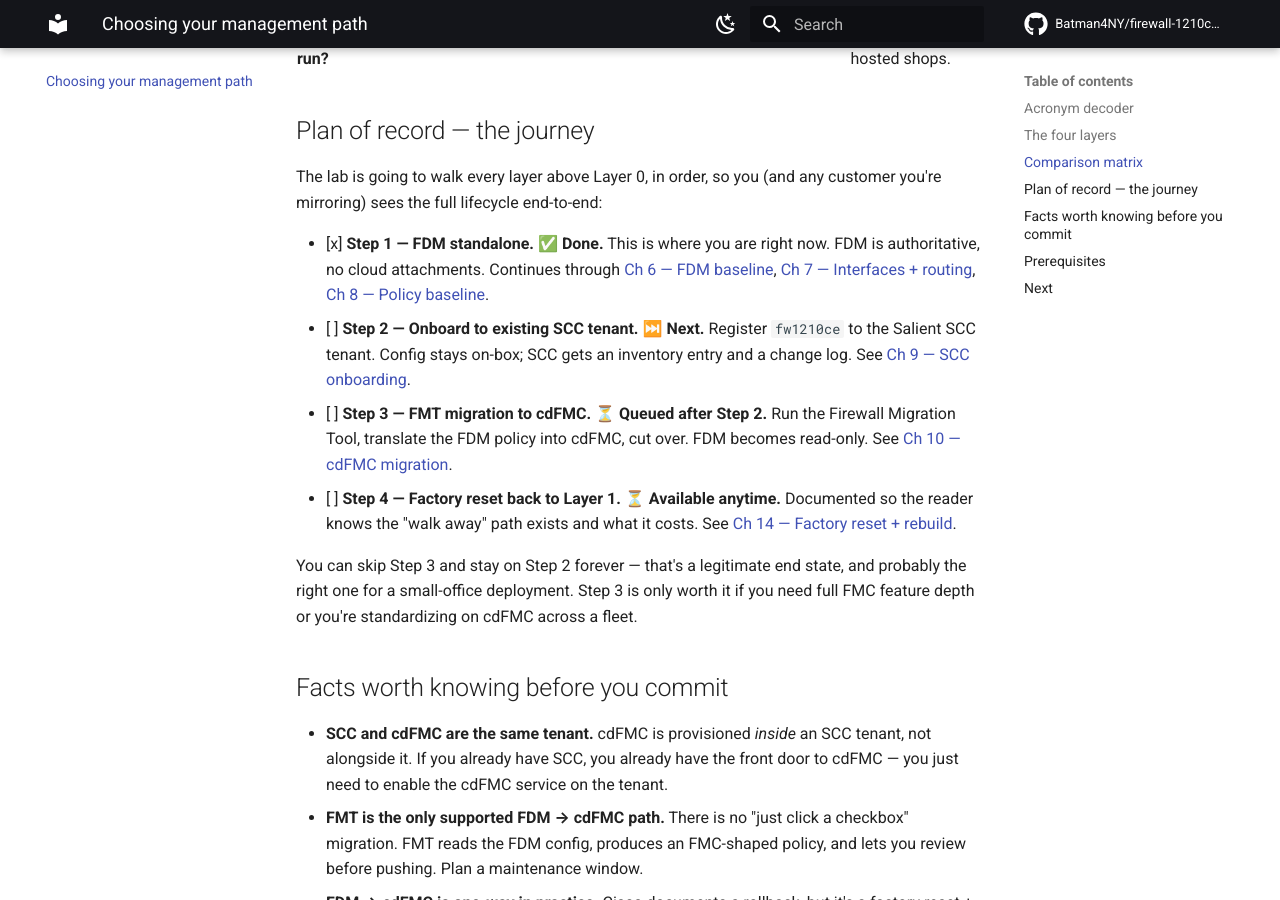
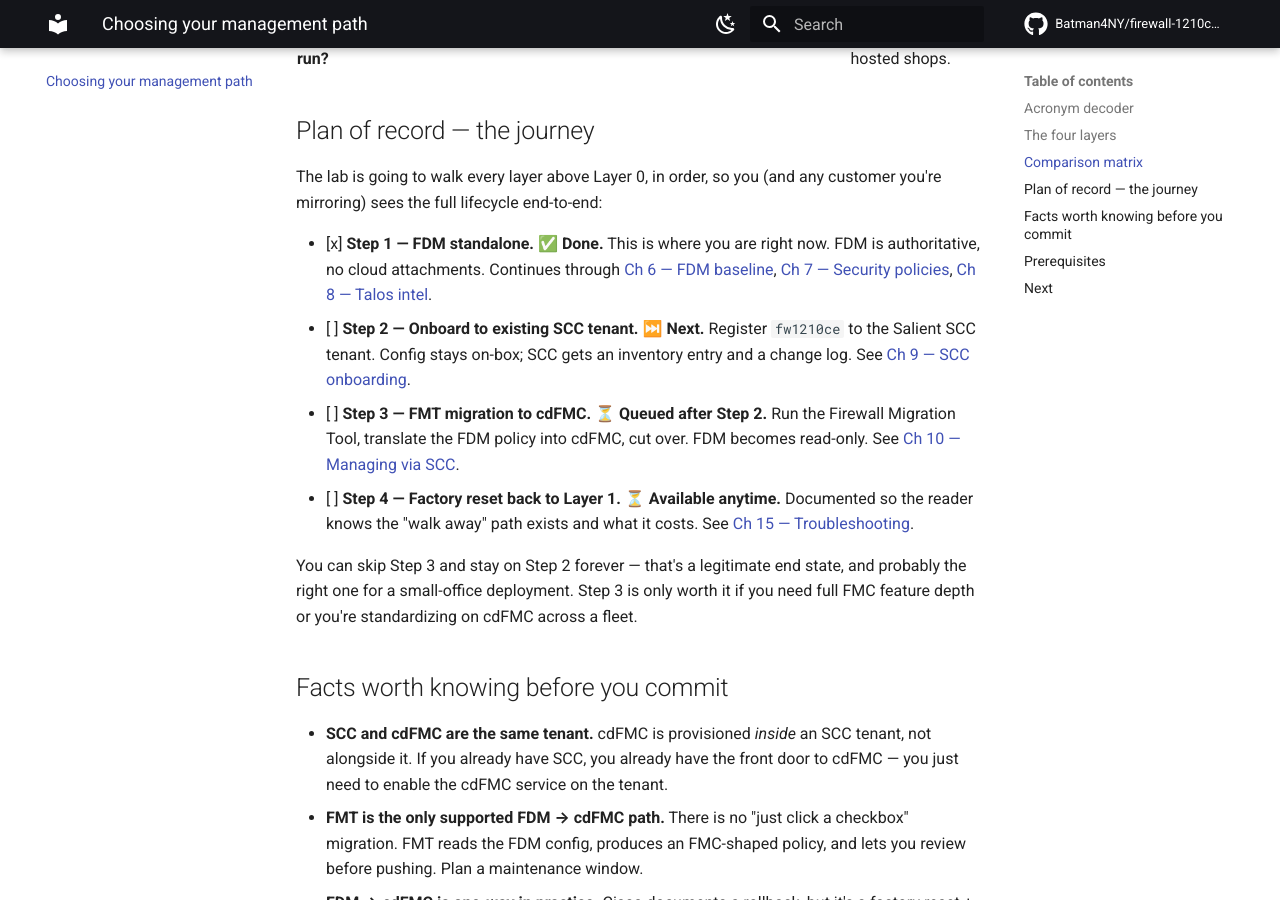
Before and after one commit to Batman4NY/firewall-1210ce-build-guide, an MkDocs documentation site: the page built from docs/choose-mgmt-path.md, in a window 1280 px wide and 900 px high, scrolled down 3052 px. Built offline with MkDocs 1.6.1 and Material for MkDocs 9.7.7, drawn with Linux system fonts in a browser that asks for light colours; comment, search, counter and statistics services are not loaded; some of the changed text lies outside the part shown.

Commit message:
choose-mgmt-path: fix fabricated chapter link targets
The mkdocs build for e717bed failed with 8 strict-mode warnings — 4
non-existent link targets (each linked twice) in choose-mgmt-path.md:
  - interfaces-routing.md
  - policy-baseline.md
  - cdfmc-migration.md
  - factory-reset.md

None of those chapters exist. The author agent invented file names that
matched the journey plan-of-record concepts but not the actual chapter
files. Corrected mapping to real chapters:

  Ch 7 — Interfaces + routing → Ch 7 — Security policies (security-policies.md)
  Ch 8 — Policy baseline      → Ch 8 — Talos intel        (talos-intel.md)
  Ch 10 — cdFMC migration     → Ch 10 — Managing via SCC  (scc-managed.md)
                                (the FMT flow lives inside the day-2
                                 SCC content, not a dedicated chapter)
  Ch 14 — Factory reset       → Ch 15 — Troubleshooting   (troubleshooting.md)
                                (factory-reset recovery path documented
                                 there; also fixes the ch-number typo —
                                 licensing is ch 14, troubleshooting is ch 15)

All 6 broken link occurrences fixed (each of 3 unique patterns appeared
twice — Plan of record list + Next section jump-links). Deploy should
succeed now.

```diff
--- a/docs/choose-mgmt-path.md
+++ b/docs/choose-mgmt-path.md
@@ -124,10 +124,10 @@ Layer 4 — **FMCv on your own Debian/KVM host** — is the "I want to own the w
 
 The lab is going to walk every layer above Layer 0, in order, so you (and any customer you're mirroring) sees the full lifecycle end-to-end:
 
-- [x] **Step 1 — FDM standalone.** ✅ **Done.** This is where you are right now. FDM is authoritative, no cloud attachments. Continues through [Ch 6 — FDM baseline](fdm-baseline.md), [Ch 7 — Interfaces + routing](interfaces-routing.md), [Ch 8 — Policy baseline](policy-baseline.md).
+- [x] **Step 1 — FDM standalone.** ✅ **Done.** This is where you are right now. FDM is authoritative, no cloud attachments. Continues through [Ch 6 — FDM baseline](fdm-baseline.md), [Ch 7 — Security policies](security-policies.md), [Ch 8 — Talos intel](talos-intel.md).
 - [ ] **Step 2 — Onboard to existing SCC tenant.** ⏭️ **Next.** Register `fw1210ce` to the Salient SCC tenant. Config stays on-box; SCC gets an inventory entry and a change log. See [Ch 9 — SCC onboarding](scc-onboarding.md).
-- [ ] **Step 3 — FMT migration to cdFMC.** ⏳ **Queued after Step 2.** Run the Firewall Migration Tool, translate the FDM policy into cdFMC, cut over. FDM becomes read-only. See [Ch 10 — cdFMC migration](cdfmc-migration.md).
-- [ ] **Step 4 — Factory reset back to Layer 1.** ⏳ **Available anytime.** Documented so the reader knows the "walk away" path exists and what it costs. See [Ch 14 — Factory reset + rebuild](factory-reset.md).
+- [ ] **Step 3 — FMT migration to cdFMC.** ⏳ **Queued after Step 2.** Run the Firewall Migration Tool, translate the FDM policy into cdFMC, cut over. FDM becomes read-only. See [Ch 10 — Managing via SCC](scc-managed.md).
+- [ ] **Step 4 — Factory reset back to Layer 1.** ⏳ **Available anytime.** Documented so the reader knows the "walk away" path exists and what it costs. See [Ch 15 — Troubleshooting](troubleshooting.md).
 
 You can skip Step 3 and stay on Step 2 forever — that's a legitimate end state, and probably the right one for a small-office deployment. Step 3 is only worth it if you need full FMC feature depth or you're standardizing on cdFMC across a fleet.
 
@@ -153,5 +153,5 @@ Continue building the Layer 1 foundation before adding cloud management on top:
 
 - **Layer 1 build-out** → [Ch 6 — FDM baseline](fdm-baseline.md), then [Ch 7 — Interfaces + routing](interfaces-routing.md), then [Ch 8 — Policy baseline](policy-baseline.md).
 - **Step 2 — add SCC** → [Ch 9 — SCC onboarding](scc-onboarding.md) (after the Layer 1 baseline is stable).
-- **Step 3 — migrate to cdFMC** → [Ch 10 — cdFMC migration](cdfmc-migration.md) (after Step 2).
-- **Step 4 — walk it back** → [Ch 14 — Factory reset + rebuild](factory-reset.md) (available anytime).
+- **Step 3 — migrate to cdFMC** → [Ch 10 — Managing via SCC](scc-managed.md) (after Step 2).
+- **Step 4 — walk it back** → [Ch 15 — Troubleshooting](troubleshooting.md) (available anytime).
```
